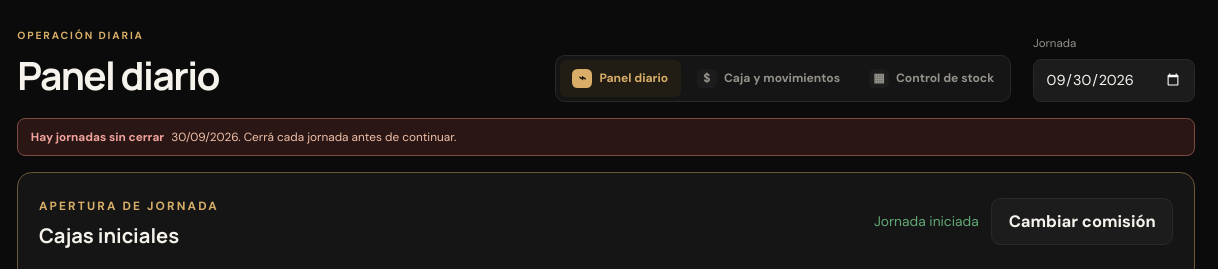
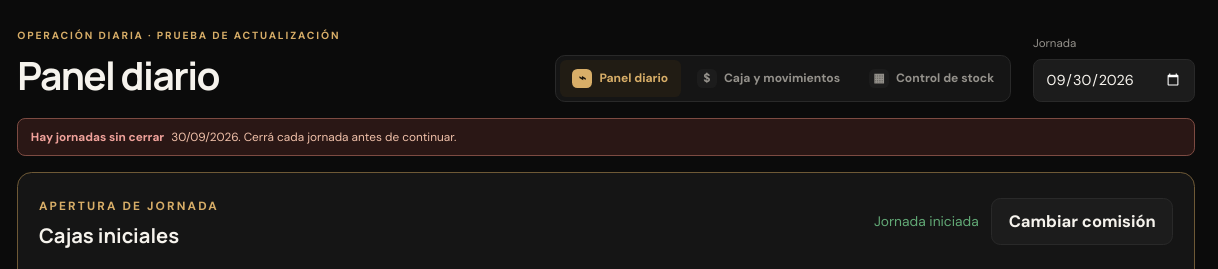
Before and after one commit to BrianGelhorn/TheLuxe, a website: page index.html in a window 1280 px wide. Shown: the top 269 px of the page, 62-1280 px from the left. Drawn offline with Linux system fonts and the light colour scheme.

Commit message:
test(local): publish visible update marker

```diff
--- a/index.html
+++ b/index.html
@@ -25,7 +25,7 @@
     <main class="main">
       <header class="topbar">
         <div>
-          <p class="eyebrow">OPERACIÓN DIARIA</p>
+          <p class="eyebrow">OPERACIÓN DIARIA · PRUEBA DE ACTUALIZACIÓN</p>
           <h1>Panel diario</h1>
         </div>
         <nav class="workspace-tabs" aria-label="Operación de la jornada">
```
